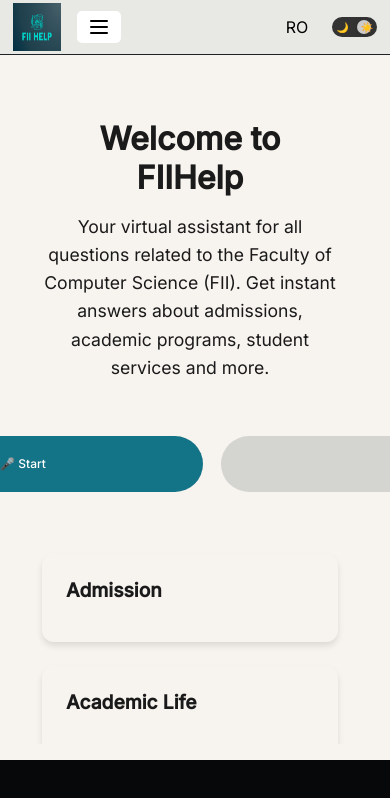
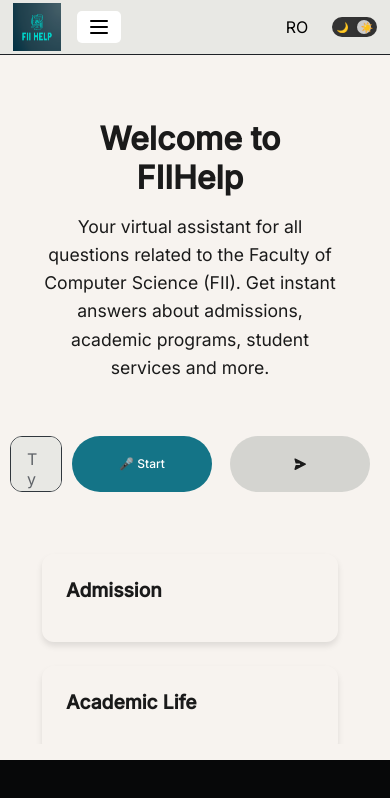
Before and after one commit to enbysenpai/X.X, a Next.js app in the folder VA-front/: page / in a window 390 px wide. Shown: the top 798 px of the page. Built offline with nearby package versions, Linux system fonts and the light colour scheme.

Commit message:
Stable 2

```diff
--- a/VA-front/styles/Home.module.css
+++ b/VA-front/styles/Home.module.css
@@ -1207,25 +1207,23 @@
   .inputWrap {
     display: flex !important;
     justify-content: center !important;
+    align-items: stretch !important;
     gap: 10px !important;
     width: 100% !important;
     max-width: 100% !important;
     margin: 0 auto !important;
     flex-wrap: nowrap !important;
-    align-items: center !important;
   }
 
   .textarea {
     width: 100% !important;
+    max-width: 100% !important;
     font-size: 0.85rem !important;
     padding: 0.6rem !important;
     min-height: 36px !important;
     max-height: 72px !important;
     box-sizing: border-box !important;
     border-radius: 10px !important;
-    flex-grow: 1 !important;
-    min-width: 0 !important;
-    max-width: none !important;
   }
 
   .recordButton,
@@ -1426,11 +1424,7 @@
   }
 
   .inputWrap {
-    display: flex !important;
-    gap: 10px !important;
-    width: 100% !important;
-    max-width: 100% !important;
-    align-items: center !important;
+    gap: 8px !important;
   }
 
   .textarea {
@@ -1448,22 +1442,16 @@
   .inputWrap > .recordButton,
   .inputWrap > .generatebutton {
     height: 56px !important;
+    width: 140px !important;
     font-size: 12px !important;
     border-radius: 28px !important;
     flex-shrink: 0 !important;
-    display: flex !important;
-    gap: 10px !important;
-    width: 100% !important;
-    max-width: 100% !important;
-    align-items: center !important;
   }
 
   .inputWrap > :not(.textarea) {
     display: flex !important;
     justify-content: center !important;
     gap: 15px !important;
-    flex-grow: 1 !important;
-    min-width: 0 !important;
   }
 
   .messagelist {
@@ -1595,6 +1583,9 @@
     padding: 0.75rem 1rem !important;
     font-size: 1rem !important;
     border-radius: 12px !important;
+    flex-grow: 1 !important;
+    min-width: 0 !important;
+    max-width: none !important;
   }
 
   .recordButton,
```
